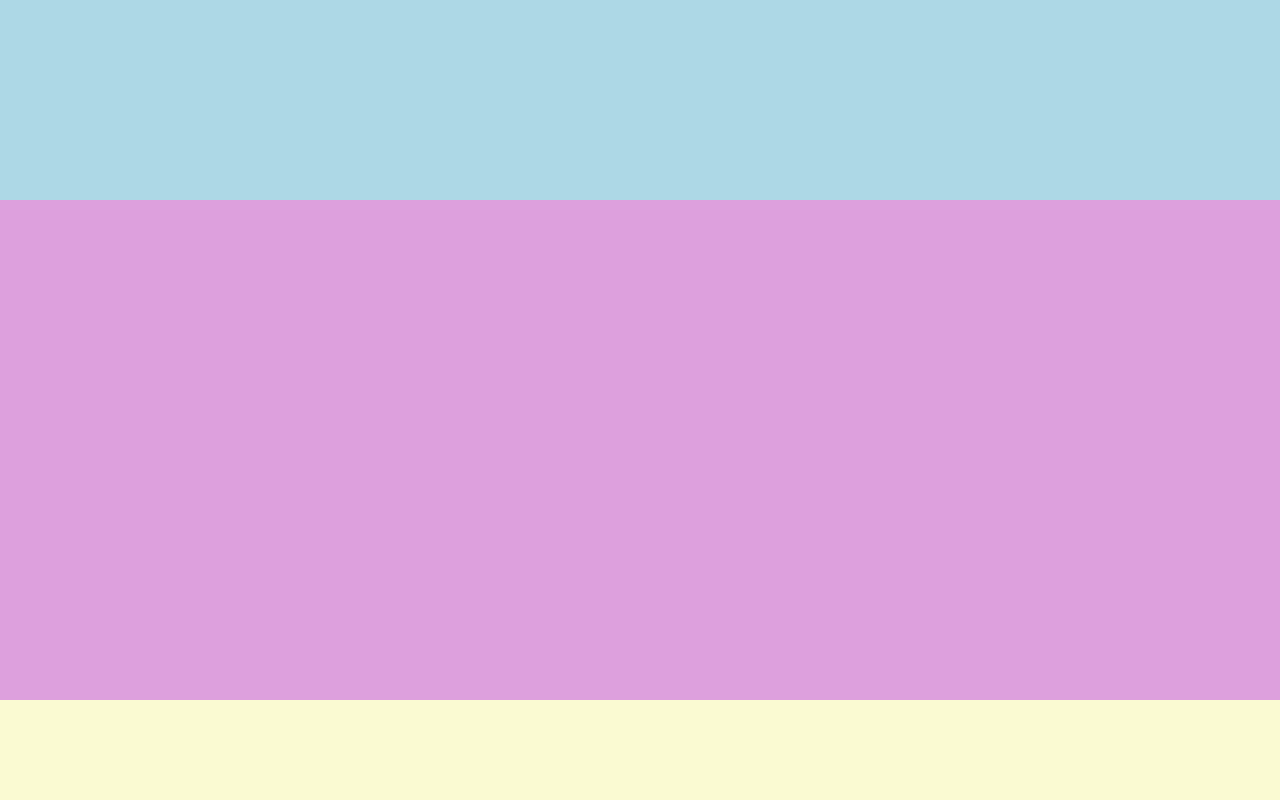
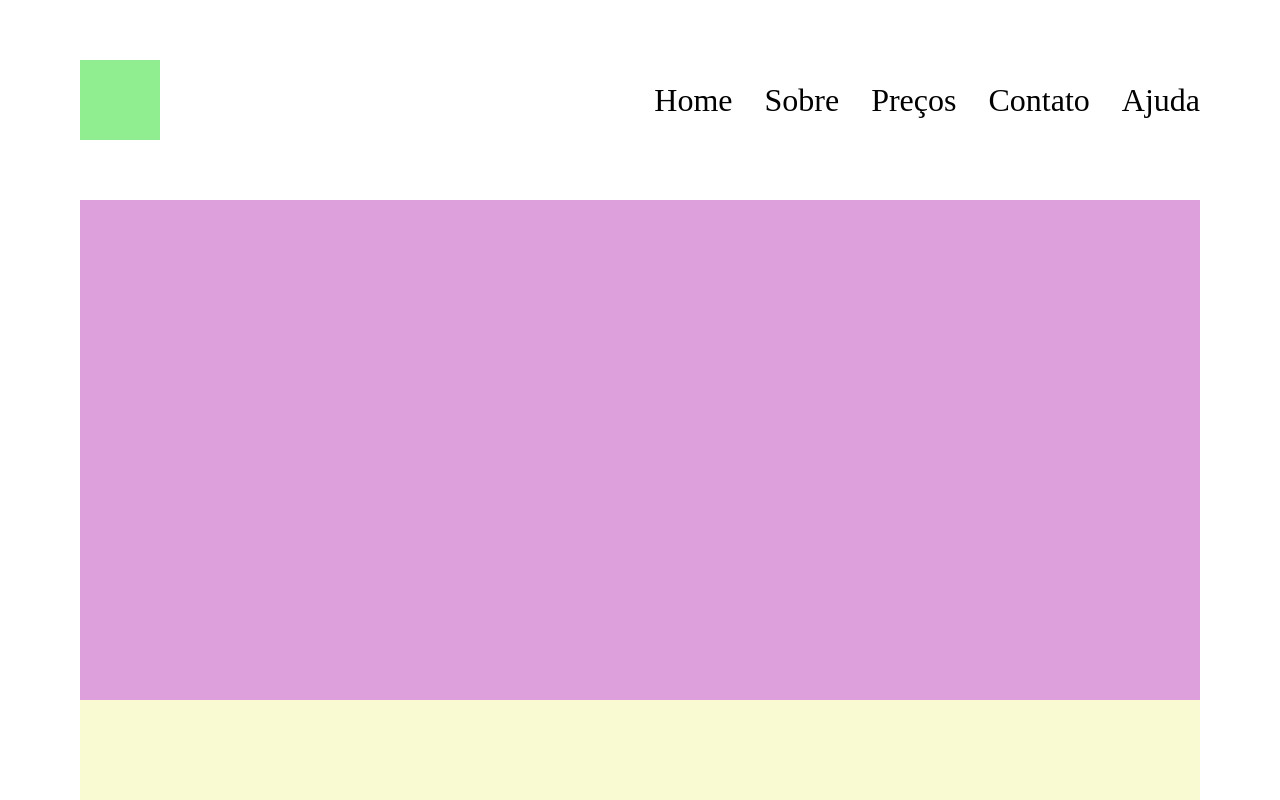
Before and after one commit to niiccholas/senai-layout, a plain HTML site: page index.html in a window 1280 px wide. Drawn offline with Linux system fonts and the light colour scheme.

Commit message:
header ok

```diff
--- a/index.html
+++ b/index.html
@@ -7,7 +7,18 @@
     <title>Layout</title>
 </head>
 <body>
-    <header></header>
+    <header>
+        <div class="logo"></div>
+        <nav class="menu">
+            <ul>
+                <li> <a href="#">Home</a> </li>
+                <li> <a href="#">Sobre</a> </li>
+                <li> <a href="#">Preços</a> </li>
+                <li> <a href="#">Contato</a> </li>
+                <li> <a href="#">Ajuda</a> </li>
+            </ul>
+        </nav>
+    </header>
     <main></main>
     <footer></footer>
 </body>
--- a/style.css
+++ b/style.css
@@ -21,11 +21,26 @@ body {
     height: 100vh; /* altura da página */
     display: flex;
     flex-direction: column;
+    padding-inline: 80px;
 }
 
 header{
     height: 200px;
-    background-color: lightblue;
+    display: flex;
+    justify-content: space-between;
+    align-items: center;
+}
+
+.logo{
+    height: 80px;
+    width: 80px;
+    background-color: lightgreen;
+}
+
+.menu ul{
+    display: flex;
+    gap: 32px;
+    font-size: 32px;
 }
 
 main{
```
